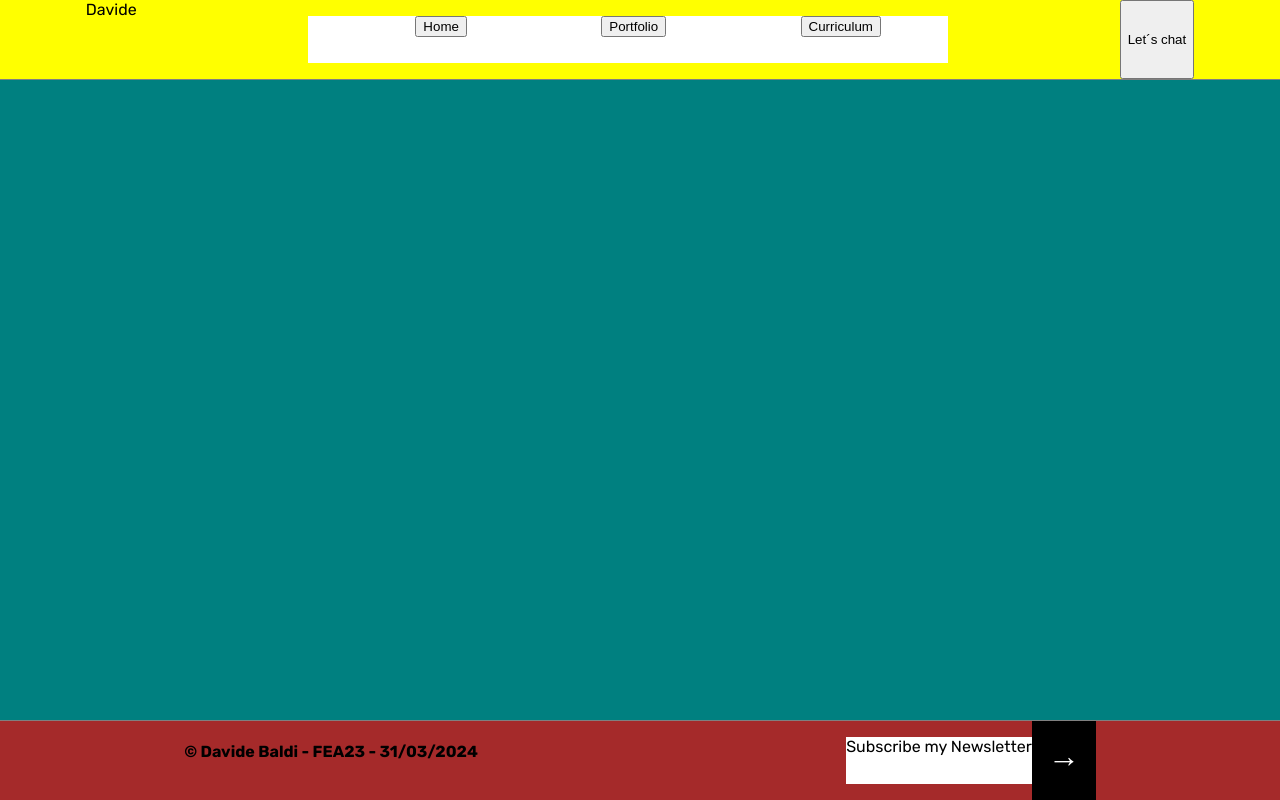
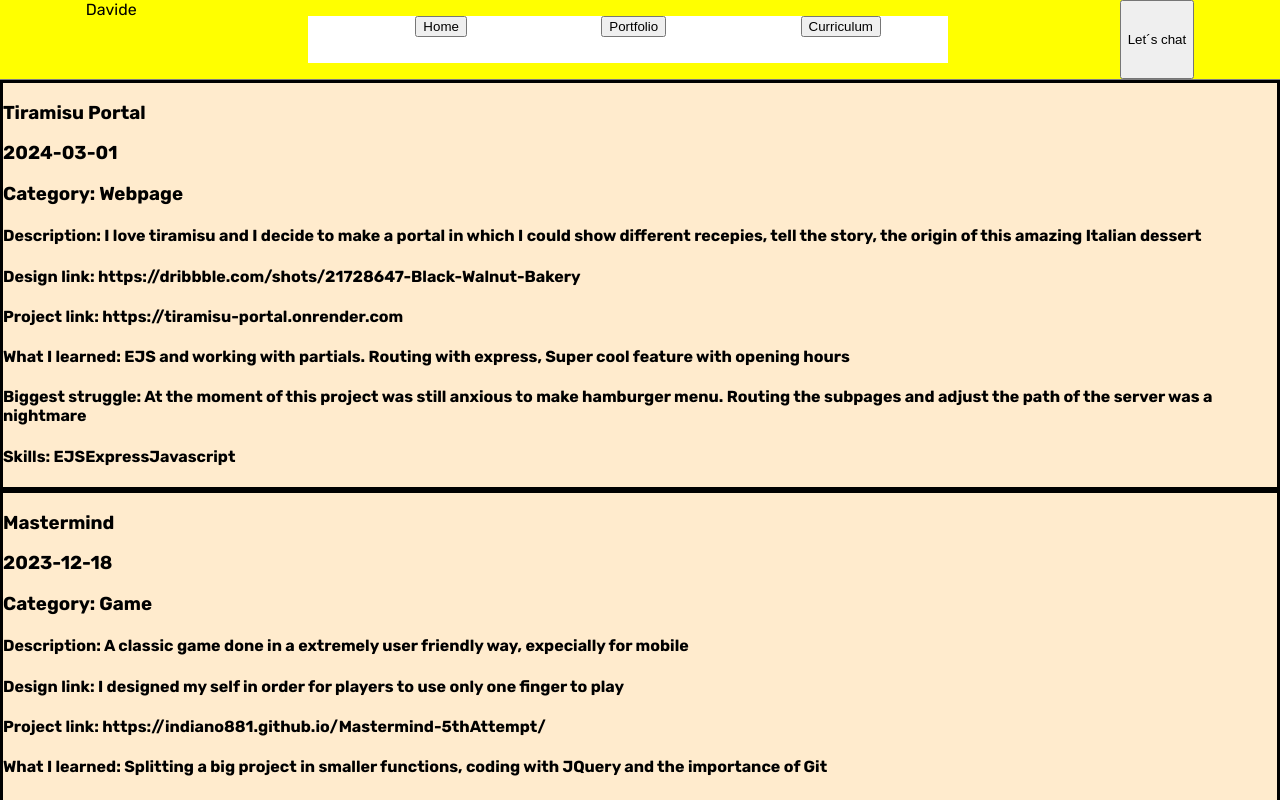
Before and after one commit to indiano881/portfolio-holder, a React (Vite) app: page / in a window 1280 px wide. Both pictures are taken after a click on the button "Portfolio". Shown: the top 800 px of the page. Built offline with nearby package versions, Linux system fonts and the light colour scheme.

Commit message:
portfolio generator works- need some styling

```diff
--- a/src/App.jsx
+++ b/src/App.jsx
@@ -5,7 +5,7 @@ import MainContent from "./components/MainContent";
 import Portfolio from "./components/Portfolio";
 import Curriculum from "./components/Curriculum";
 import Footer from "./components/Footer";
-
+import {projectArray} from "./data/data"
 
 
 
@@ -16,7 +16,7 @@ function App() {
     <>
       <Header changePage={setPage}/>
         {(page && page==="Home") && <MainContent />}
-        {(page && page==="Portfolio") && <Portfolio />}
+        {(page && page==="Portfolio") && <Portfolio targetArray={projectArray}/>}
         {(page && page==="Curriculum") && <Curriculum />}
 
       <Footer />
--- a/src/components/Card/card.module.css
+++ b/src/components/Card/card.module.css
@@ -0,0 +1,5 @@
+.cardContainer {
+
+    background-color: blanchedalmond;
+    border: 3px solid black;
+}
--- a/src/components/Card/index.jsx
+++ b/src/components/Card/index.jsx
@@ -1 +1,34 @@
 import styles from "./card.module.css"
+
+
+const Card = ({
+    title,
+    datum,
+    description,
+    designLink,
+    projectLink,
+    whatILearned,
+    biggestStruggle,
+    category,
+    skill1,
+    skill2,
+    skill3}
+    ) => {
+    return (
+        <div className={styles.cardContainer}>
+            <h3>{title}</h3>
+            {/**INSERT IMAGE */}
+            <h3>{datum} </h3>
+            <h3>Category: {category}</h3>
+            <h4>Description: {description} </h4>
+            <h4>Design link: {designLink} </h4>
+            <h4>Project link: {projectLink} </h4>
+            <h4>What I learned: {whatILearned} </h4>
+            <h4>Biggest struggle: {biggestStruggle} </h4>
+            <h4>Skills: {skill1}{skill2}{skill3}</h4>
+        </div>
+
+    )
+}
+
+export default Card;
--- a/src/components/Portfolio/index.jsx
+++ b/src/components/Portfolio/index.jsx
@@ -1,10 +1,13 @@
 import styles from "./portfolio.module.css"
+import Card from "../Card";
+import {projectArray} from "../../data/data.js"
 
-const Portfolio = () => {
+const Portfolio = ({targetArray}) => {
     return (
         <div className={styles.portfolioContainer}>
-            {/**inserire cards */}
-
+            {/**inserire cards
+             * { category.map((item, index) => <MediumArticle key={index} {...item} />) }*/}
+            {targetArray.map((project, index)=> <Card key={index} {...project}/>)}
 
         </div>
     )
--- a/src/data/data.js
+++ b/src/data/data.js
@@ -70,4 +70,4 @@ const newspaper =new Project(
     "Methods like filter, map, includes"
 )
 
-const projectArray= [tiramisuPortal,mastermind,portfolioHolder ,newspaper];
+export const projectArray= [tiramisuPortal,mastermind,portfolioHolder ,newspaper];
```
